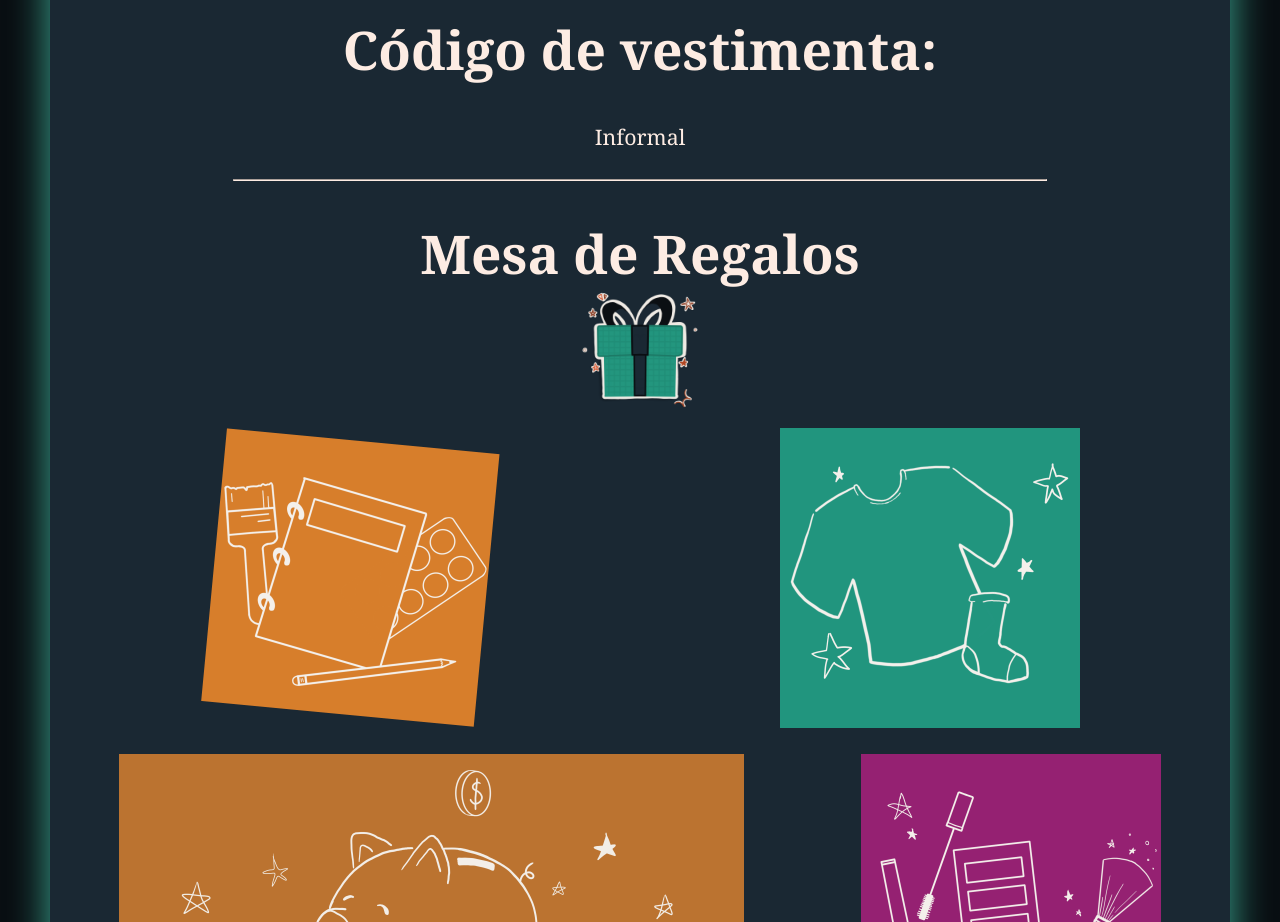
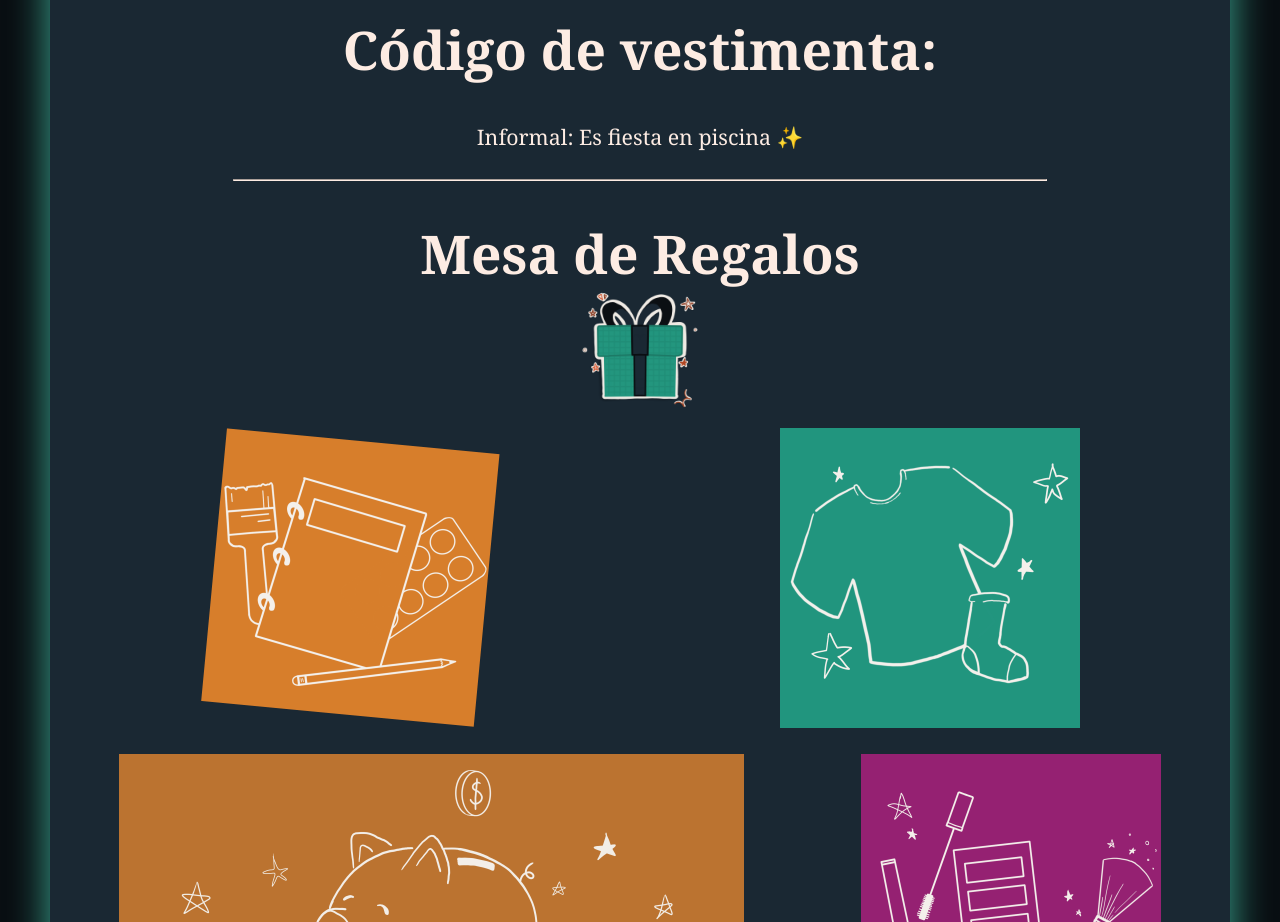
Before and after one commit to StevenV017/Kimmys-Prom, a plain HTML site: page index.html in a window 1280 px wide. Shown: the part 1880-2802 px from the top of the page. Drawn offline with Linux system fonts and the light colour scheme.

Commit message:
index.html
V 2.1

```diff
--- a/index.html
+++ b/index.html
@@ -37,7 +37,7 @@
             <hr>
             <div>
                 <h1>Código de vestimenta:</h1>
-                <h4>Informal</h4>
+                <h4>Informal: Es fiesta en piscina ✨</h4>
             </div>
             <hr>
             <div id="gift">
```
